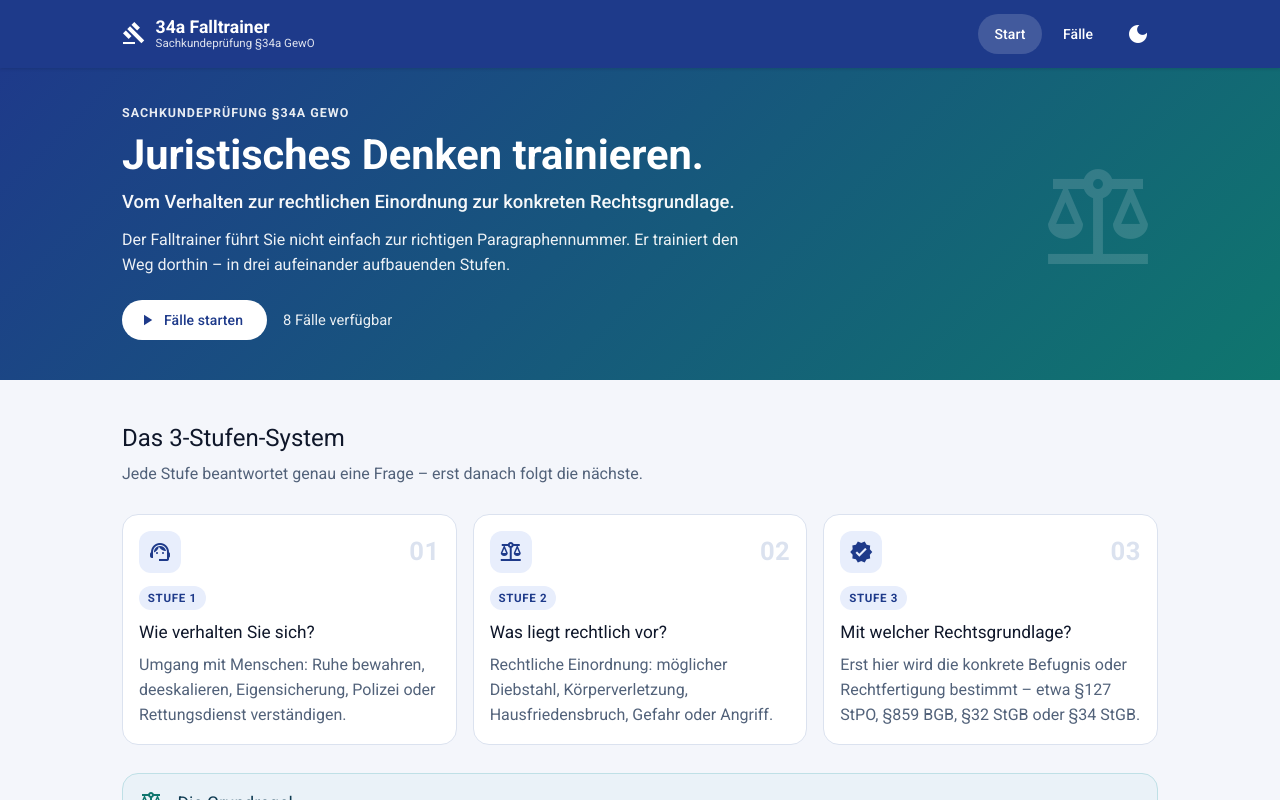
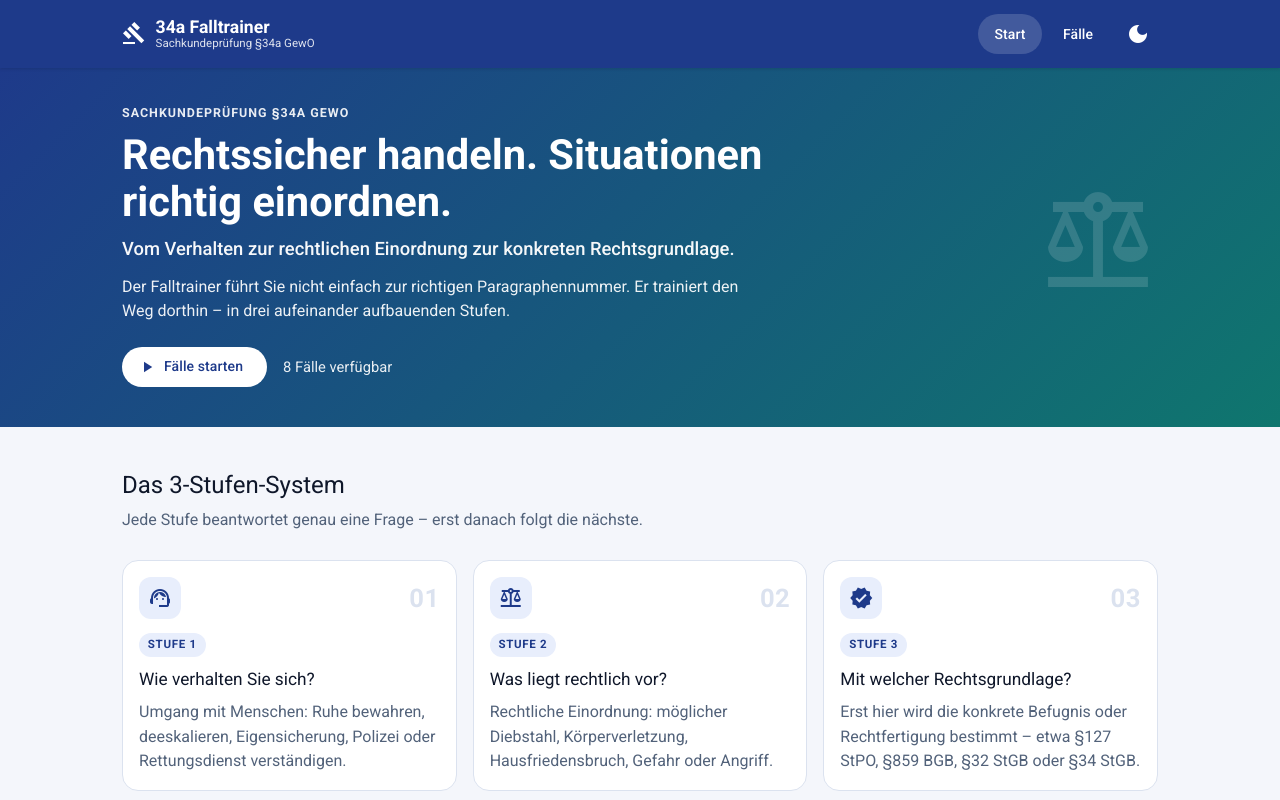
Before and after one commit to dejowebdesign/34a-falltrainer, an Angular app: page / in a window 1280 px wide. Shown: the top 800 px of the page. Built offline with nearby package versions, Linux system fonts and the light colour scheme.

Commit message:
feat: update home headline
Co-authored-by: openhands <openhands@all-hands.dev>

```diff
--- a/src/app/features/home/home.component.ts
+++ b/src/app/features/home/home.component.ts
@@ -35,7 +35,7 @@ interface Automatism {
       <div class="ft-container hero-inner">
         <div class="hero-text">
           <p class="eyebrow">Sachkundeprüfung §34a GewO</p>
-          <h1>Juristisches Denken trainieren.</h1>
+          <h1>Rechtssicher handeln. Situationen richtig einordnen.</h1>
           <p class="hero-sub">
             Vom Verhalten zur rechtlichen Einordnung zur konkreten Rechtsgrundlage.
           </p>
```
